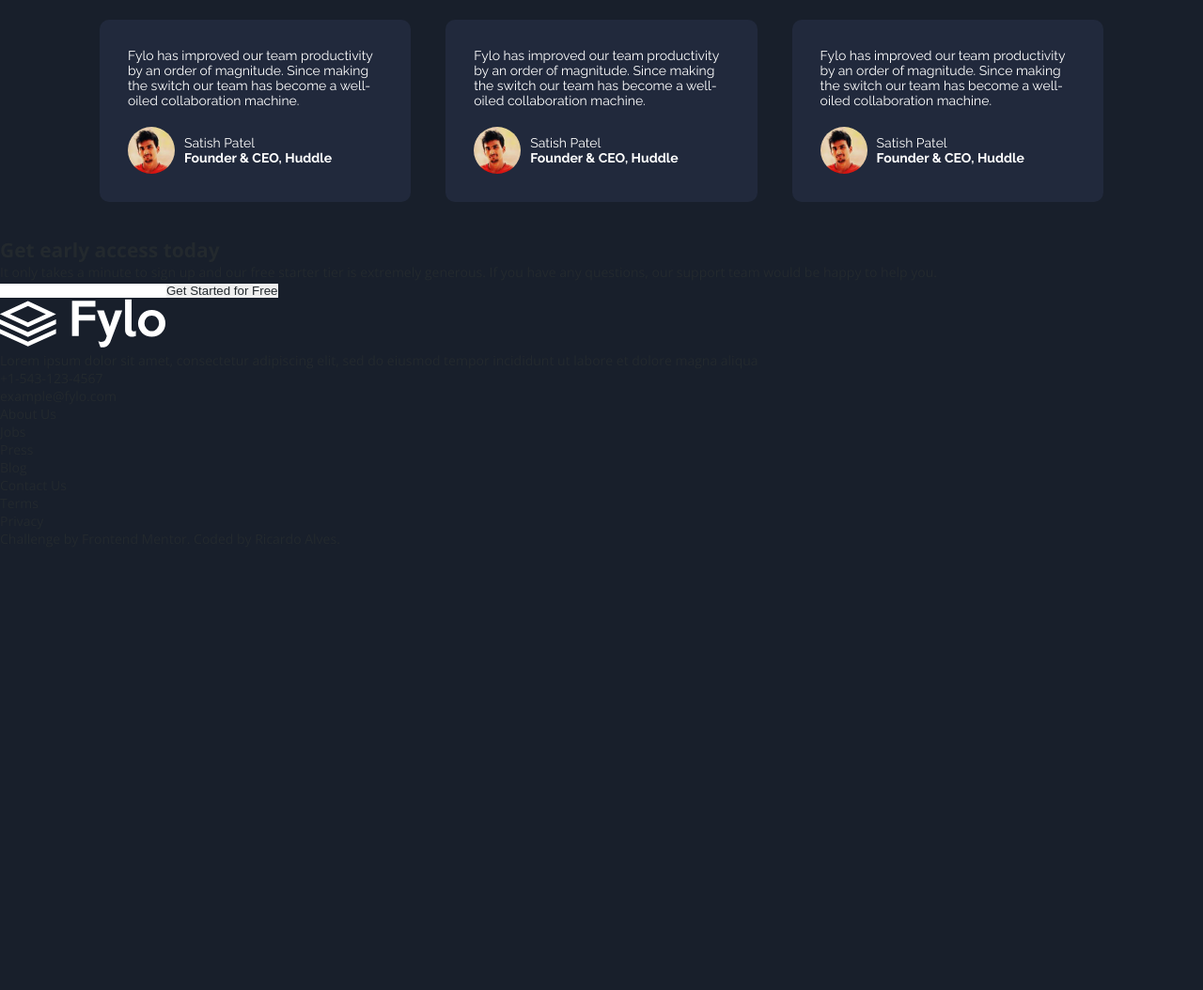
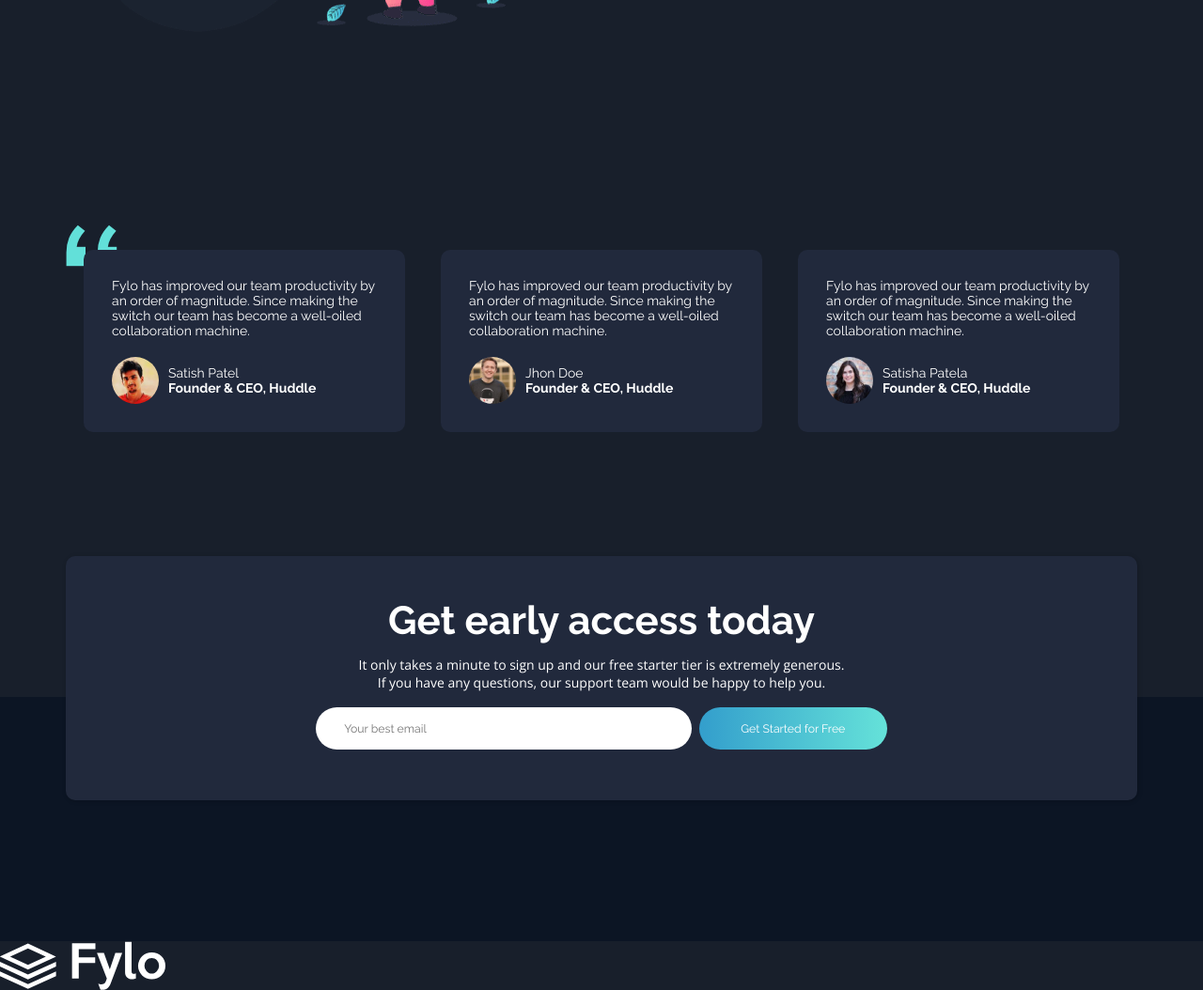
Before and after one commit to ricardoalvez/Fylo-dark-theme-landing-page, a website: page index.html in a window 1280 px wide. Shown: the part 2100-3154 px from the top of the page at 94% size. Before the commit the page ends 2683 px from the top, so only its background shows below. Drawn offline with nearby package versions, Linux system fonts and the light colour scheme.

Commit message:
Challenge 1 - FrontEnd Mentor

```diff
--- a/css/scss/style.scss
+++ b/css/scss/style.scss
@@ -53,12 +53,13 @@ a {
     }
 }
 
-
 body {
     font-size: em(14);
     font-family: $body-font;
     background-color: $darkblue;
 }
+
+
 
 header {
     display: flex;
@@ -90,6 +91,7 @@ header {
     background-size: 100%;
     height: 1000px;
 
+
     & .main-text h1 {
         padding-top: 50px;
         color: $neutral;
@@ -105,15 +107,25 @@ header {
     }
 }
 
+.main img {
+    width: auto;
+}
+@media (max-width: 960px) {
+    .main img {
+       width: 100%;
+    }
+}
+
+
 .btn {
-    padding: 15px 80px;
+    padding: 15px;
     border-radius: 30px;
     background-image: linear-gradient(to right, $Blue, $Cyan);
     font-family: $cta-font;
     font-weight: $regular;
-    font-size: em(16);
-    margin-top: 10px;
-
+    font-size: em(14);
+    width: 200px;
+    cursor: pointer;
     & a {
         color: $neutral;
     }
@@ -140,8 +152,8 @@ header {
     display: flex;
     align-items: center;
     justify-content: center;
-    padding: em(20);
-
+    padding-top: em(80);
+    padding-bottom: em(80);
     & h1 {
         font-size: em(48);
         color: $neutral;
@@ -157,10 +169,11 @@ header {
         color: $Cyan;
         text-decoration: underline;
         padding-right: 10px;
-    }
+    } & img {
+        padding-right: em(20);
 
 }
-
+}
 @media (max-width: 960px) {
         .quote {
             flex-wrap: wrap;
@@ -179,14 +192,25 @@ header {
 }
 
 // Testimonials
+.tests {
+    display: flex;
+    align-items: center;
+    align-self: center;
+    align-content: center;
+    margin-bottom: em(300);
+    margin-top: em(150);
+}
 
 .testimonais {
     display: flex;
     flex-direction: row;
     justify-content: space-around;
+    flex-grow: 0;
     flex-wrap: wrap;
     font-family: $cta-font;
-    padding: em(20);
+    padding-top: em(30);
+    background: url('../../images/bg-quotes.png') no-repeat;
+
 }
 @media (max-width: 940px) {
     .testimonais {
@@ -229,3 +253,38 @@ header {
     margin-right: 10px;
     height: 50px;
 }
+
+// Newsletter
+
+.news {
+    background-color: #0c1524;
+}
+
+.newsletter {
+    text-align: center;
+    background-color: #21293c;
+    border-radius: 10px;
+    box-shadow: 1px 1px 5px rgba(0, 0, 0, .2);
+    padding: em(50);
+    position: relative;
+    top: -150px;
+    & h1 {
+        color: $neutral;
+        font-size: em(48);
+        font-family: $cta-font;
+        padding-bottom: em(5);
+    } p {
+        color: $neutral;
+        padding-bottom: em(20);
+
+    } & input {
+        padding: 15px 30px;
+        border-radius: 30px;
+        font-family: $cta-font;
+        font-weight: $regular;
+        font-size: em(14);
+        margin-right: em(10);
+        width: 400px;
+        margin-bottom: 10px;
+    }
+}
--- a/index.html
+++ b/index.html
@@ -94,8 +94,8 @@
 
 
 
-
-  <section class="testimonais container">
+<section class="tests">
+  <div class="testimonais container">
 
       <div class="testimonial">
         <p class="test-text">
@@ -117,9 +117,9 @@
             become a well-oiled collaboration machine.
           </p>
           <div class="test-auth">
-            <img class="test-img" src="images/profile-1.jpg" alt="Satish Patel">
+            <img class="test-img" src="images/profile-2.jpg" alt="Satish Patel">
             <div class="test-auth-info">
-              <p>Satish Patel</p>
+              <p>Jhon Doe</p>
               <span>Founder & CEO, Huddle</span>
             </div>
           </div>
@@ -131,24 +131,26 @@
               become a well-oiled collaboration machine.
             </p>
             <div class="test-auth">
-              <img class="test-img" src="images/profile-1.jpg" alt="Satish Patel">
+              <img class="test-img" src="images/profile-3.jpg" alt="Satish Patel">
               <div class="test-auth-info">
-                <p>Satish Patel</p>
+                <p>Satisha Patela</p>
                 <span>Founder & CEO, Huddle</span>
               </div>
             </div>
             </div>
 
-  </section>
+          </div>
+        </section>
 
-
-  <section class="newsletter">
+<section class="news">
+  <div class="newsletter container">
     <h1>Get early access today</h1>
-    <p> It only takes a minute to sign up and our free starter tier is extremely generous. If you have any
+    <p> It only takes a minute to sign up and our free starter tier is extremely generous. <br>
+     If you have any
       questions, our support team would be happy to help you.</p>
-    <input type="text"><button>Get Started for Free</button>
-
-  </section>
+    <input type="text" placeholder="Your best email"><button class="btn"><a href="#">Get Started for Free</a></button>
+  </div>
+</section>
 
   <footer>
     <img src="images/logo.svg" alt="Logo Fylo">
```
Also changed, not shown: package-old.json (added, +25 -0 lines), package.json (+13 -13 lines), css/style.css.
